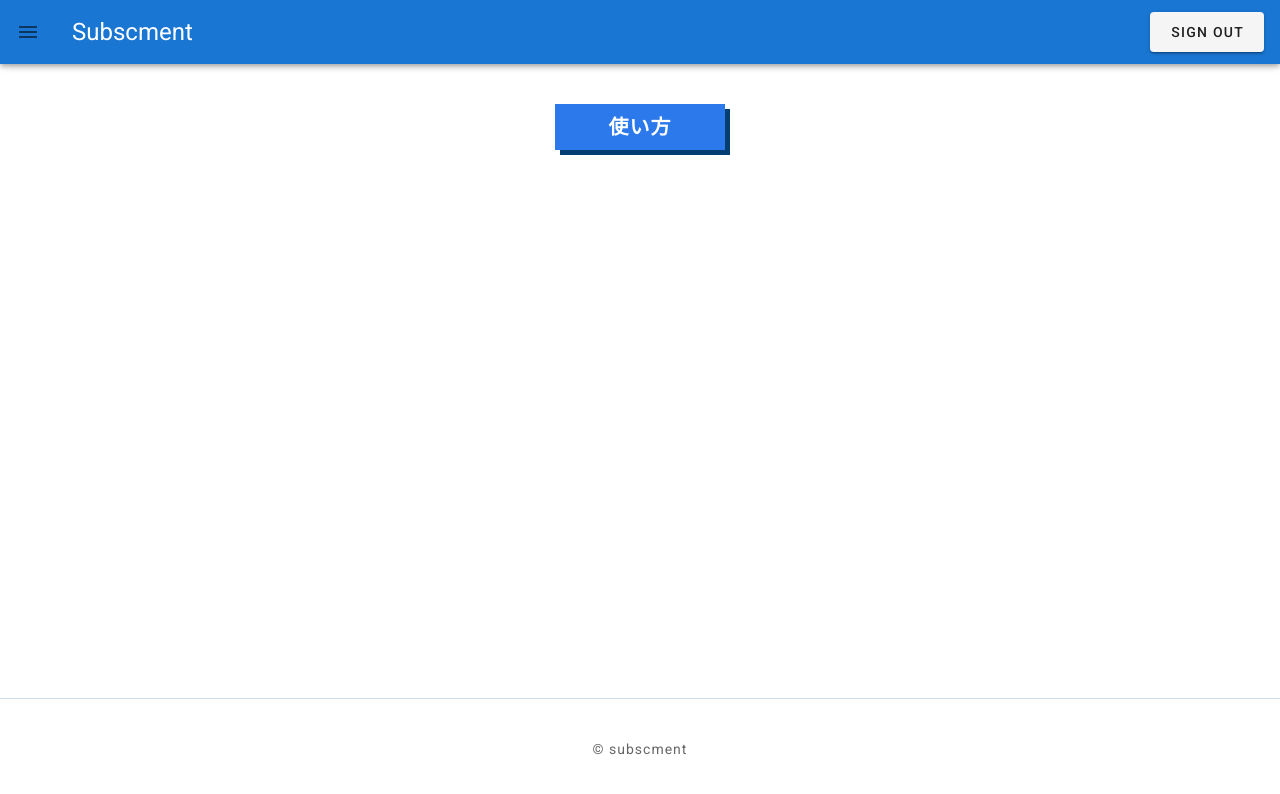
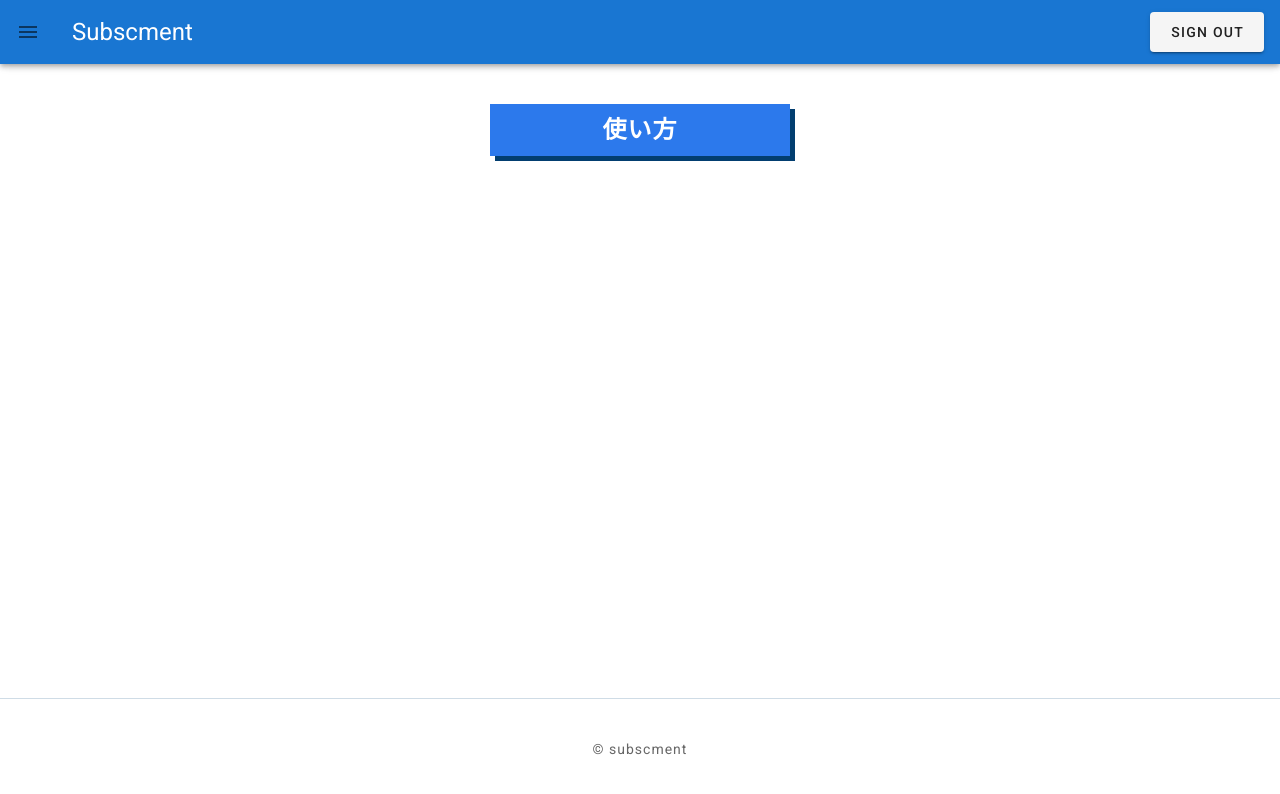
Before and after one commit to moriyamasaaaki/subscription-managiment, a Vue app: page /usage in a window 1280 px wide. Shown: the top 794 px of the page. Built offline with nearby package versions, Linux system fonts and the light colour scheme; no server answers; the database is empty; sample sign-in values are in the browser's storage.

Commit message:
refactor(vue,scss): Titleインポート #24

```diff
--- a/src/assets/sass/base/_reset.scss
+++ b/src/assets/sass/base/_reset.scss
@@ -10,23 +10,6 @@ li {
     list-style: none;
 }
 
-
-.hdg {
-    font-size: 20px;
-    padding: 8px 16px;
-    color: #fff;
-    background: #2c79ec;
-    -webkit-box-shadow: 5px 5px 0 rgb(2, 62, 112);
-    box-shadow: 5px 5px 0 rgb(2, 62, 112);
-    margin: 40px auto;
-    text-align: center;
-    max-width: 300px;
-    @include pc {
-        font-size: 24px;
-    }
-}
-
-
 p {
     margin: 0;
 }
--- a/src/views/CreateSubscription.vue
+++ b/src/views/CreateSubscription.vue
@@ -1,11 +1,9 @@
 <template>
 <v-container text-xs-center>
     <v-layout row wrap justify-center>
-        <v-flex xs12>
-            <h1 class="hdg">サブスク作成</h1>
-        </v-flex>
+        <Title :title="'サブスク作成'" />
 
-        <v-flex xs10 mt-5>
+        <v-flex xs12 mt-5>
             <v-card>
                 <v-card-text>
                     <v-form ref="form">
@@ -42,10 +40,14 @@
 </template>
 
 <script>
+import Title from "@/components/Title";
 import {
     mapActions
 } from 'vuex'
 export default {
+    components: {
+        Title
+    },
     created() {
         if (!this.$route.params.subscription_id) return
 
--- a/src/views/Privacy.vue
+++ b/src/views/Privacy.vue
@@ -1,6 +1,6 @@
 <template>
 <div class="privacy">
-    <h1 class="hdg">プライバシーポリシー</h1>
+    <Title :title="'プライバシーポリシー'" />
     <ul>
         <li>
             株式会社
@@ -63,6 +63,16 @@
 </div>
 </template>
 
+<script>
+import Title from "@/components/Title";
+export default {
+    components: {
+        Title
+    },
+
+}
+</script>
+
 <style lang="scss" scoped>
 .privacy {
     max-width: 1000px;
--- a/src/views/Subscriptions.vue
+++ b/src/views/Subscriptions.vue
@@ -1,9 +1,7 @@
 <template>
 <v-container class="subscriptions" text-xs-center justify-center>
     <v-layout row wrap>
-        <v-flex xs12>
-            <h1 class="hdg">登録サブスク</h1>
-        </v-flex>
+        <Title :title="'登録サブスク'" />
         <div class="subscriptions__loading" v-show="loading">
             <v-progress-circular :size="50" color="primary" indeterminate></v-progress-circular>
         </div>
@@ -100,6 +98,7 @@
 </template>
 
 <script>
+import Title from "@/components/Title";
 import {
     mapActions
 } from 'vuex'
@@ -108,6 +107,9 @@ import {
 } from 'vuex'
 
 export default {
+    components: {
+        Title
+    },
     created() {
         setTimeout(() => {
             this.loading = false;
--- a/src/views/TermsOfService.vue
+++ b/src/views/TermsOfService.vue
@@ -1,6 +1,6 @@
 <template>
 <div class="terms">
-    <h1 class="hdg">利用規約</h1>
+    <Title :title="'利用規約'" />
     <ul>
         <li>
             本規約は、◯◯株式会社（以下、「◯◯」といいます）が提供するインターネット上のサイト「サブスク管理」または関連するアプリケーションもしくはメールサービス等の求職・求人情報提供サービス（以下、総称して「サブスク管理」といいます）を利用する際に適用されます。ご利用の前に本規約の内容をよくお読みください。
@@ -262,6 +262,16 @@
 </div>
 </template>
 
+<script>
+import Title from "@/components/Title";
+export default {
+    components: {
+        Title
+    },
+
+}
+</script>
+
 <style lang="scss" scoped>
 .terms {
     max-width: 1000px;
--- a/src/views/Usage.vue
+++ b/src/views/Usage.vue
@@ -1,18 +1,18 @@
 <template>
 <div class="usage">
-    <h1 class="hdg">使い方</h1>
+    <Title :title="'使い方'" />
 </div>
 </template>
 
+<script>
+import Title from "@/components/Title";
+export default {
+    components: {
+        Title
+    },
+
+}
+</script>
+
 <style lang="scss" scoped>
-.hdg {
-    font-size: 20px;
-    padding: 8px 16px;
-    color: #fff;
-    background: #2c79ec;
-    -webkit-box-shadow: 5px 5px 0 rgb(2, 62, 112);
-    box-shadow: 5px 5px 0 rgb(2, 62, 112);
-    width: 170px;
-    margin: 40px auto;
-}
 </style>
```
